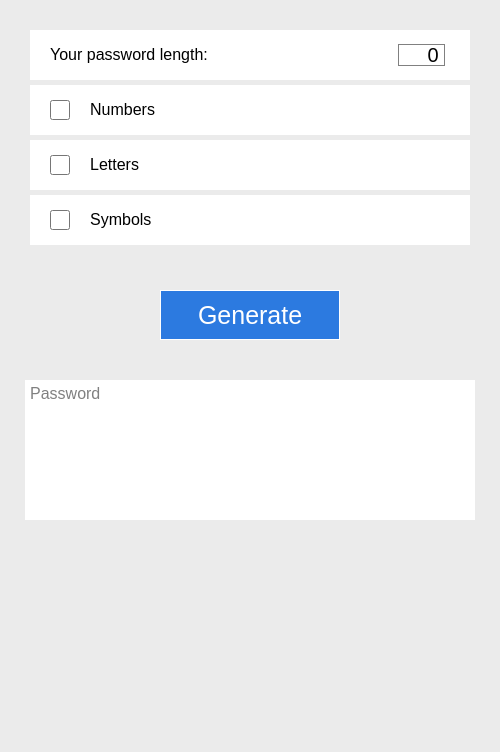
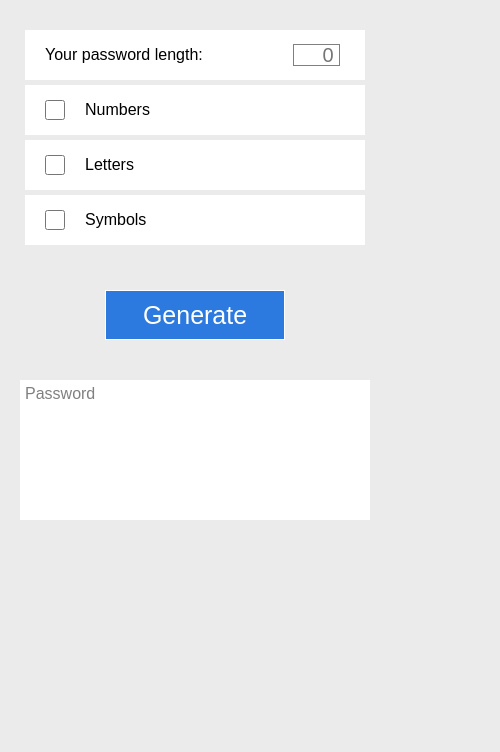
Before and after one commit to alex-main-academy/password-generator, a plain HTML site: page index.html in a window 390 px wide. Shown: the part 92-844 px from the top of the page, 500 px wide, since content can reach past the window. Drawn offline with Linux system fonts and the light colour scheme; a web font is replaced by a local one.

Commit message:
for iphone

```diff
--- a/index.html
+++ b/index.html
@@ -16,7 +16,7 @@
         <div class="generator__options">
             <div class="generator__options-item">
                 <p>Your password length:</p>
-                <input type="text" placeholder="0" class="length" value="0">
+                <input type="text" placeholder="0" class="length">
             </div>
 
             <div class="generator__options-item">
--- a/style.less
+++ b/style.less
@@ -101,3 +101,19 @@
     margin: 20px 0 0 0;
     background: none;
 }
+
+@media(max-width: 500px) {
+    .generator {
+        max-width: 350px;
+    }
+    .generator__options-item {
+        width: 300px;
+
+        .length {
+            margin: 0 0 0 90px;
+        }
+    }
+    .generator__password {
+        width: 340px;
+    }
+}
```
Also changed, not shown: style.css.
